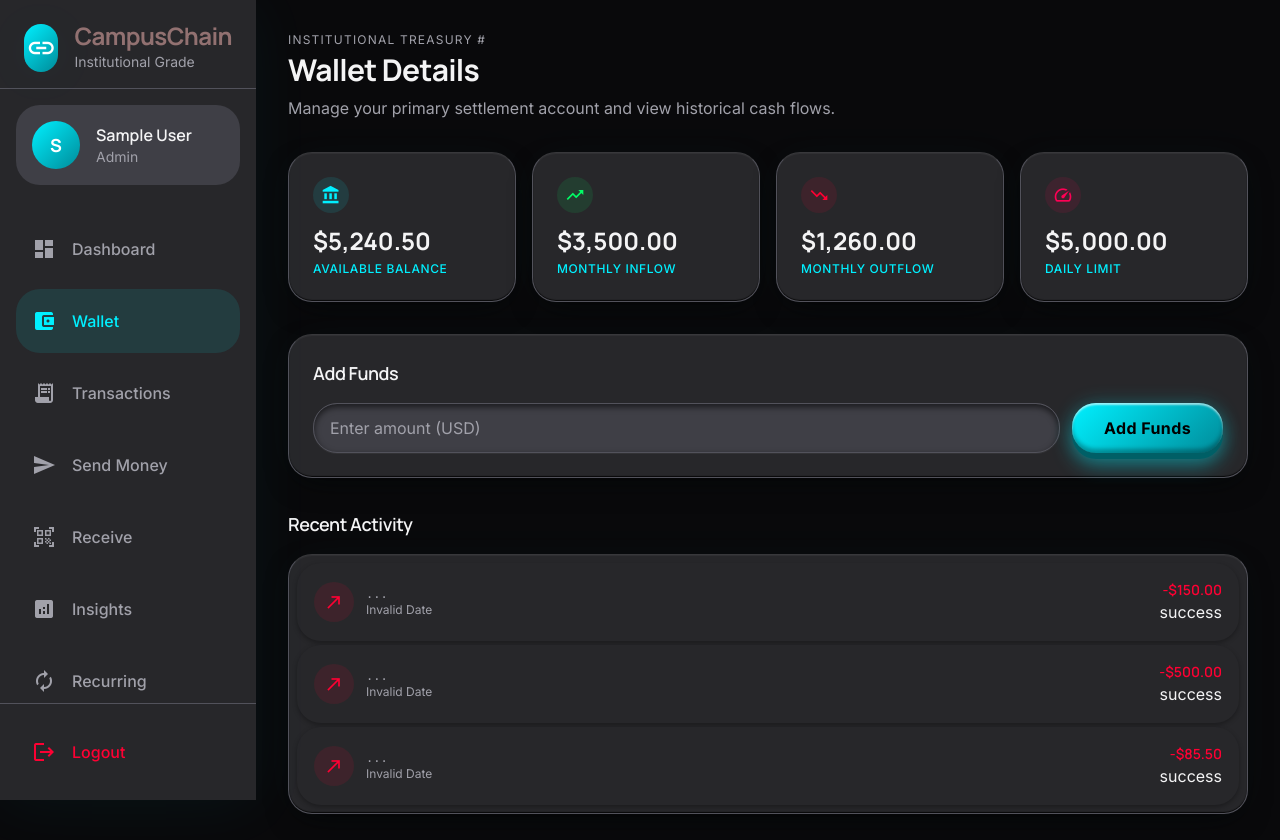
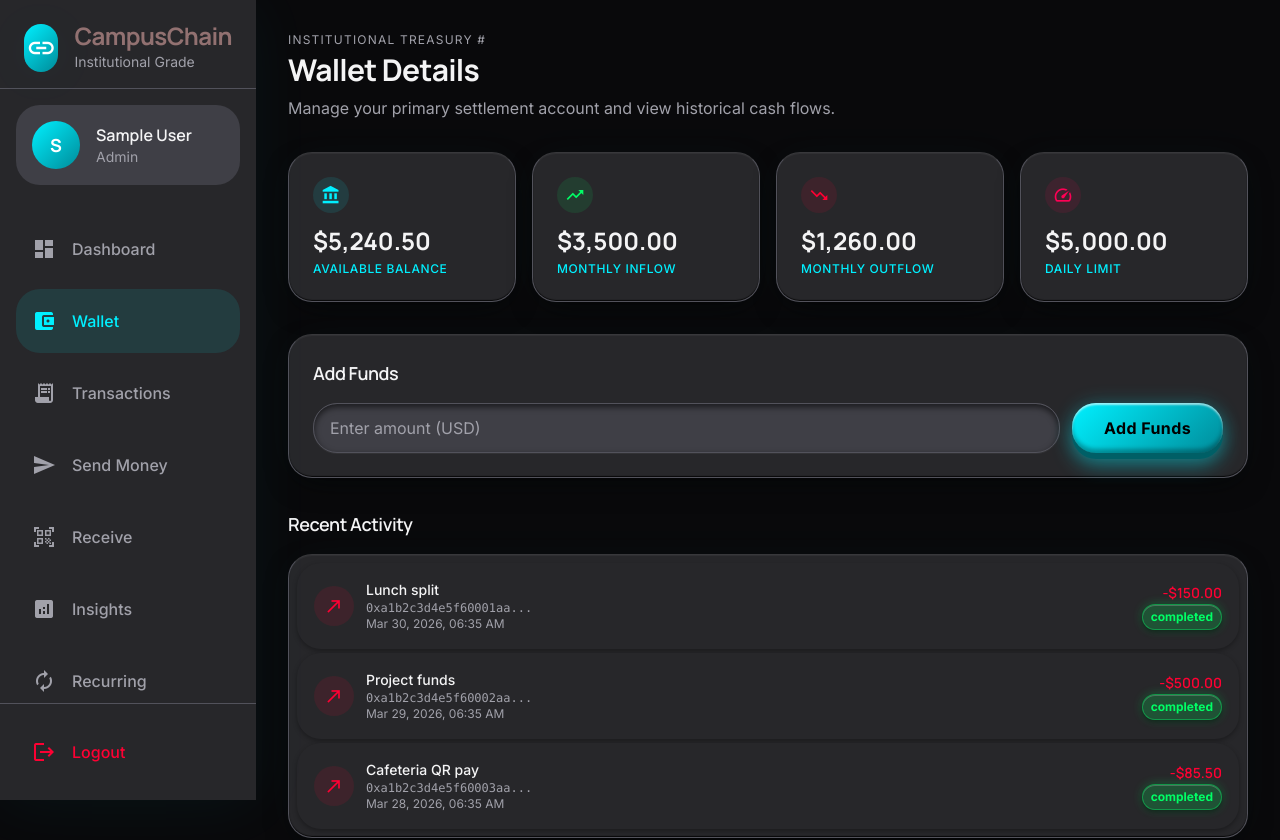
Before and after one commit to Aachalpandey2611/prototype, a React (Vite) app in the folder frontend/: page /wallet in a window 1280 px wide. Shown: the top 840 px of the page. Built offline with nearby package versions, Linux system fonts and the light colour scheme; sample sign-in values are in the browser's storage.

Commit message:
fix: restore history and dashboard rendering by referencing unified MOCK_TRANSACTIONS structure with proper senderId/receiverId variables

```diff
--- a/frontend/src/pages/Dashboard.jsx
+++ b/frontend/src/pages/Dashboard.jsx
@@ -4,7 +4,7 @@ import { motion } from "framer-motion";
 import Sidebar from "../components/Sidebar";
 import { useAuth } from "../context/AuthContext";
 import QRScanner from "../components/QRScanner";
-
+import { MOCK_WALLET, MOCK_TRANSACTIONS } from "../api/mockData";
 
 const stagger = {
   container: { animate: { transition: { staggerChildren: 0.08 } } },
@@ -22,64 +22,8 @@ const Dashboard = () => {
 
   useEffect(() => {
     // Mock demo data for showcase
-    const mockWallet = {
-      _id: "wallet_1",
-      balance: 5240.5,
-      monthlyInflow: 3500.0,
-      monthlyOutflow: 1260.0,
-      userId: user?.id,
-    };
-
-    const mockTransactions = [
-      {
-        _id: "tx1",
-        from: user?.email,
-        to: "sarah@campus.edu",
-        amount: 150,
-        status: "success",
-        type: "transfer",
-        date: new Date(Date.now() - 86400000),
-      },
-      {
-        _id: "tx2",
-        from: "john@campus.edu",
-        to: user?.email,
-        amount: 500,
-        status: "success",
-        type: "transfer",
-        date: new Date(Date.now() - 172800000),
-      },
-      {
-        _id: "tx3",
-        from: user?.email,
-        to: "vendor@campus.edu",
-        amount: 85.5,
-        status: "success",
-        type: "transfer",
-        date: new Date(Date.now() - 259200000),
-      },
-      {
-        _id: "tx4",
-        from: "admin@campus.edu",
-        to: user?.email,
-        amount: 2000,
-        status: "success",
-        type: "topup",
-        date: new Date(Date.now() - 345600000),
-      },
-      {
-        _id: "tx5",
-        from: user?.email,
-        to: "emma@campus.edu",
-        amount: 325,
-        status: "success",
-        type: "transfer",
-        date: new Date(Date.now() - 432000000),
-      },
-    ];
-
-    setWallet(mockWallet);
-    setTxs(mockTransactions);
+    setWallet({ ...MOCK_WALLET, userId: user?.id });
+    setTxs(MOCK_TRANSACTIONS.slice(0, 5));
     setLoading(false);
   }, [user]);
 
--- a/frontend/src/pages/Transactions.jsx
+++ b/frontend/src/pages/Transactions.jsx
@@ -3,8 +3,7 @@ import { useNavigate } from "react-router-dom";
 import { motion } from "framer-motion";
 import Sidebar from "../components/Sidebar";
 import { useAuth } from "../context/AuthContext";
-
-
+import { MOCK_TRANSACTIONS } from "../api/mockData";
 const Transactions = () => {
   const { user } = useAuth();
   const navigate = useNavigate();
@@ -15,67 +14,16 @@ const Transactions = () => {
   const [filter, setFilter] = useState({ type: "", status: "" });
 
   const fetchTxs = async (p = 1) => {
-    // Mock demo data
-    const mockTxs = [
-      {
-        _id: "tx1",
-        from: user?.email,
-        to: "sarah@campus.edu",
-        amount: 150,
-        status: "success",
-        type: "transfer",
-        date: new Date(Date.now() - 86400000),
-        fromName: "You",
-        toName: "Sarah Jensen",
-      },
-      {
-        _id: "tx2",
-        from: "john@campus.edu",
-        to: user?.email,
-        amount: 500,
-        status: "success",
-        type: "transfer",
-        date: new Date(Date.now() - 172800000),
-        fromName: "John Smith",
-        toName: "You",
-      },
-      {
-        _id: "tx3",
-        from: user?.email,
-        to: "vendor@campus.edu",
-        amount: 85.5,
-        status: "success",
-        type: "transfer",
-        date: new Date(Date.now() - 259200000),
-        fromName: "You",
-        toName: "Vendor",
-      },
-      {
-        _id: "tx4",
-        from: "admin@campus.edu",
-        to: user?.email,
-        amount: 2000,
-        status: "success",
-        type: "topup",
-        date: new Date(Date.now() - 345600000),
-        fromName: "Admin",
-        toName: "You",
-      },
-      {
-        _id: "tx5",
-        from: user?.email,
-        to: "emma@campus.edu",
-        amount: 325,
-        status: "success",
-        type: "transfer",
-        date: new Date(Date.now() - 432000000),
-        fromName: "You",
-        toName: "Emma Wilson",
-      },
-    ];
-
-    setTxs(mockTxs);
-    setStats({ total: mockTxs.length, pages: 1 });
+    // Apply filters if any (we keep it simple for mock)
+    let filtered = MOCK_TRANSACTIONS;
+    if (filter.type) {
+      filtered = filtered.filter(t => t.type === filter.type);
+    }
+    if (filter.status) {
+      filtered = filtered.filter(t => t.status === filter.status);
+    }
+    setTxs(filtered);
+    setStats({ total: filtered.length, pages: 1 });
     setPage(p);
   };
 
--- a/frontend/src/pages/Wallet.jsx
+++ b/frontend/src/pages/Wallet.jsx
@@ -3,6 +3,7 @@ import { useNavigate } from "react-router-dom";
 import { motion } from "framer-motion";
 import Sidebar from "../components/Sidebar";
 import { useAuth } from "../context/AuthContext";
+import { MOCK_WALLET, MOCK_TRANSACTIONS } from "../api/mockData";
 
 const Wallet = () => {
   const { user } = useAuth();
@@ -15,53 +16,8 @@ const Wallet = () => {
   const [topupMsg, setTopupMsg] = useState("");
 
   useEffect(() => {
-    // Mock demo data
-    const mockWallet = {
-      _id: "wallet_1",
-      balance: 5240.5,
-      monthlyInflow: 3500.0,
-      monthlyOutflow: 1260.0,
-      dailyLimit: 5000.0,
-    };
-
-    const mockTxs = [
-      {
-        _id: "tx1",
-        from: user?.email,
-        to: "sarah@campus.edu",
-        amount: 150,
-        status: "success",
-        type: "transfer",
-        date: new Date(Date.now() - 86400000),
-        fromName: "You",
-        toName: "Sarah Jensen",
-      },
-      {
-        _id: "tx2",
-        from: "john@campus.edu",
-        to: user?.email,
-        amount: 500,
-        status: "success",
-        type: "transfer",
-        date: new Date(Date.now() - 172800000),
-        fromName: "John Smith",
-        toName: "You",
-      },
-      {
-        _id: "tx3",
-        from: user?.email,
-        to: "vendor@campus.edu",
-        amount: 85.5,
-        status: "success",
-        type: "transfer",
-        date: new Date(Date.now() - 259200000),
-        fromName: "You",
-        toName: "Vendor",
-      },
-    ];
-
-    setWallet(mockWallet);
-    setTxs(mockTxs);
+    setWallet(MOCK_WALLET);
+    setTxs(MOCK_TRANSACTIONS.slice(0, 3));
     setLoading(false);
   }, [user]);
 
```
